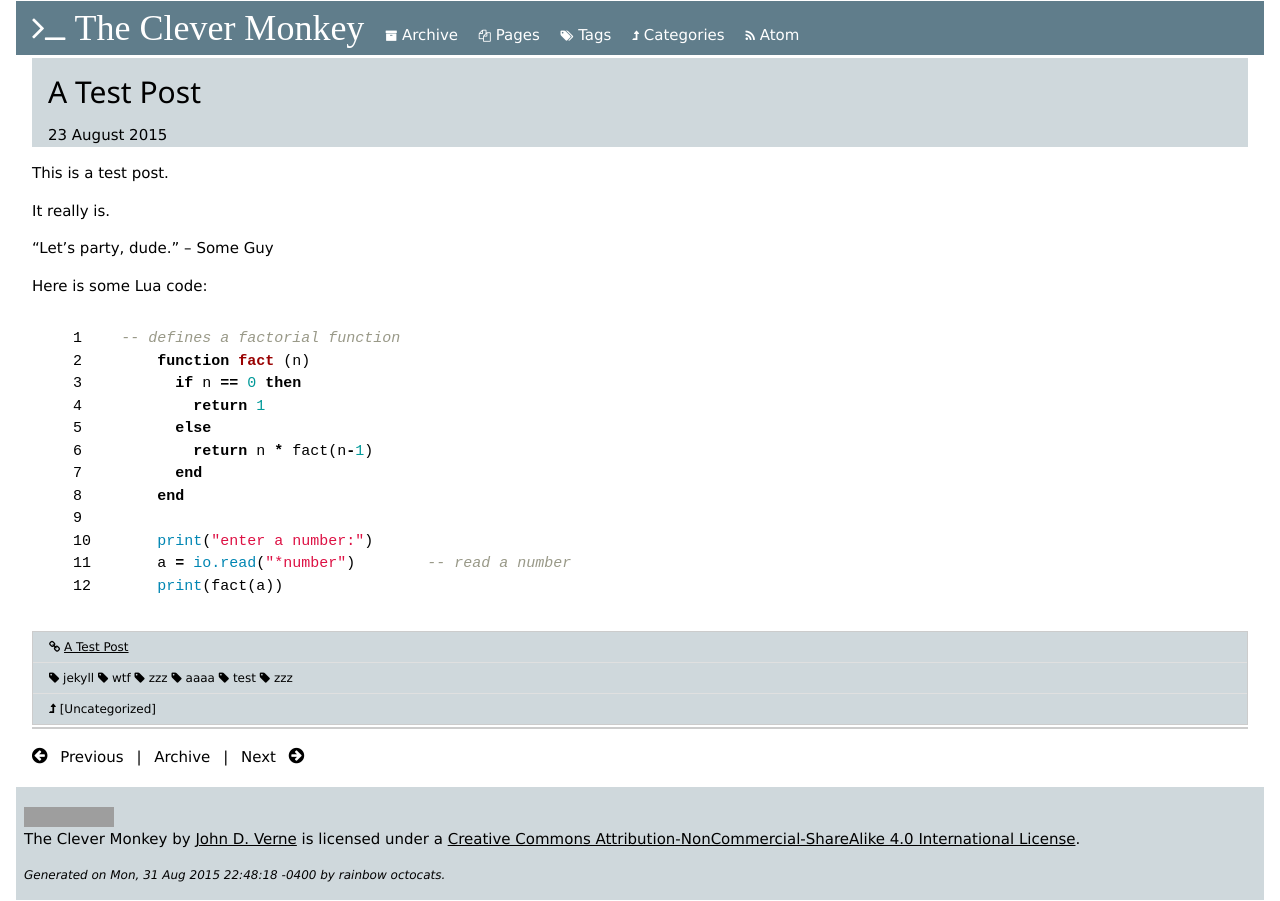
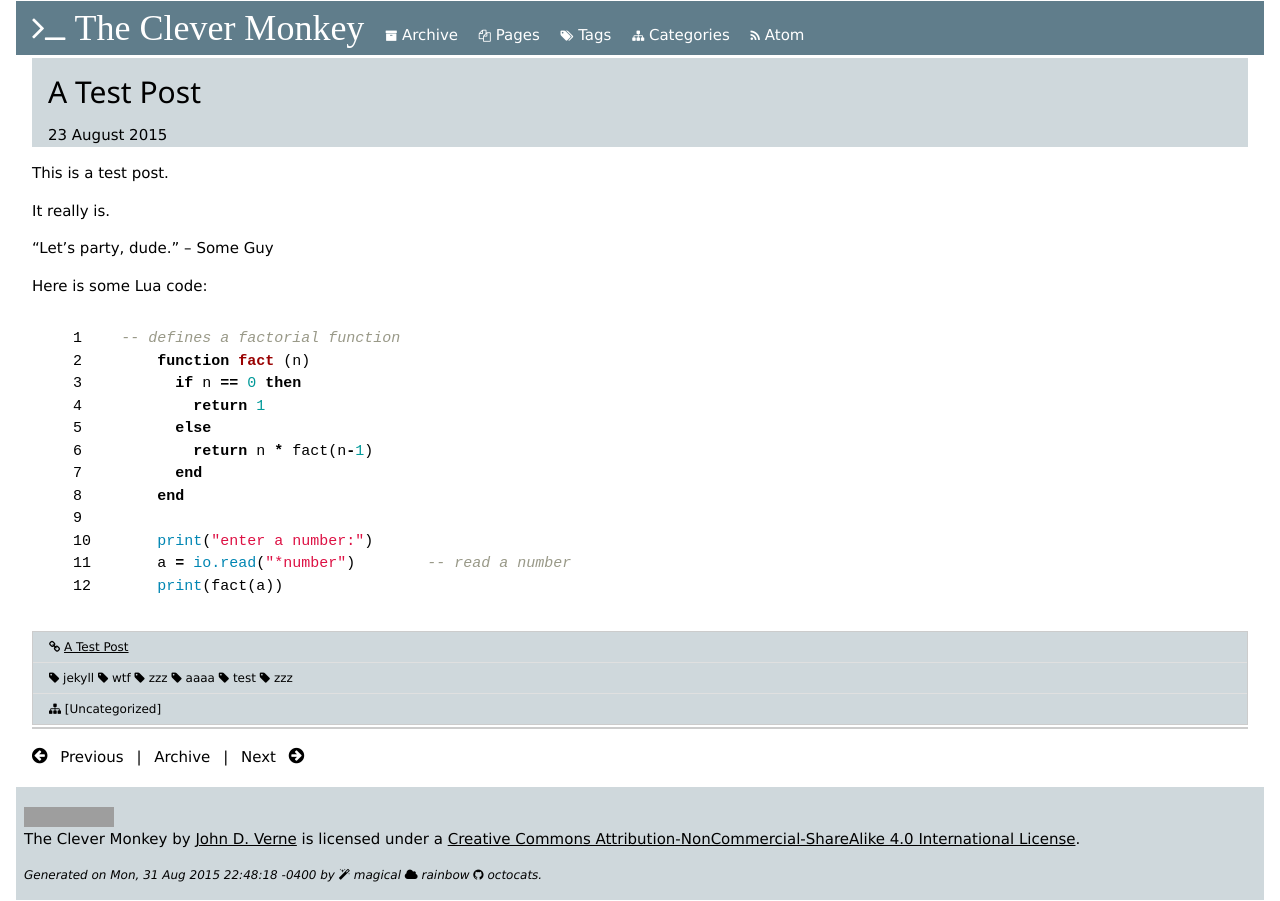
Before and after one commit to jverne/jverne.github.io, a Jekyll site: the page built from _posts/2015-08-23-a-test-post.md, in a window 1280 px wide. Built offline with Jekyll 4.4.1, drawn with Linux system fonts in a browser that asks for light colours; nearby versions of some CDN libraries; comment, search, counter and statistics services are not loaded; grey boxes are pictures that could not be loaded.

Commit message:
magic rainbow octocats

```diff
--- a/_includes/navbar.html
+++ b/_includes/navbar.html
@@ -3,6 +3,6 @@
 	<a href="/archive"><i class="fa fa-archive w3-small"></i> Archive</a>
 	<a href="/pages"><i class="fa fa-files-o w3-small"></i> Pages</a>
 	<a href="/tags"><i class="fa fa-tags w3-small"></i> Tags</a>
-	<a href="/categories"><i class="fa fa-level-up w3-small"></i> Categories</a>
+	<a href="/categories"><i class="fa fa-sitemap w3-small"></i> Categories</a>
 	<a href="/atom.xml"><i class="fa fa-rss w3-small"></i> Atom</a>
 </nav>
--- a/_layouts/default.html
+++ b/_layouts/default.html
@@ -14,7 +14,7 @@
 <footer class="w3-container">
 	<div class="w3-theme-l4 w3-padding-small">
 	<p>{% include license.html %}</p>
-	<p class="w3-small"><em>Generated on {{ site.time | date_to_rfc822 }} by rainbow octocats.</em></p>
+	<p class="w3-small"><em>Generated on {{ site.time | date_to_rfc822 }} by <i class="fa fa-magic"></i> magical <i class="fa fa-cloud"></i> rainbow <i class="fa fa-github"></i> octocats.</em></p>
 	</div>
 </footer>
 </html>
--- a/_layouts/post.html
+++ b/_layouts/post.html
@@ -20,7 +20,7 @@ layout: default
 	<ul class="w3-ul w3-card w3-small w3-theme-l4">
 		<li><i class="fa fa-link w3-small"></i> <a href="{{ page.url }}">{{ page.title }}</a></li>
 		<li>{% for tag in tags %} <i class="fa fa-tag w3-small"></i> {{ tag | downcase }} {% endfor %}</li>
-		<li><i class="fa fa-level-up w3-small"></i> {% if page.categories == empty %} [Uncategorized] {% else %} {% for cat in page.categories %} {{ cat }} {% endfor %} {% endif %}</li>
+		<li><i class="fa fa-sitemap w3-small"></i> {% if page.categories == empty %} [Uncategorized] {% else %} {% for cat in page.categories %} {{ cat }} {% endfor %} {% endif %}</li>
 	</ul>
 </section>
 
```
